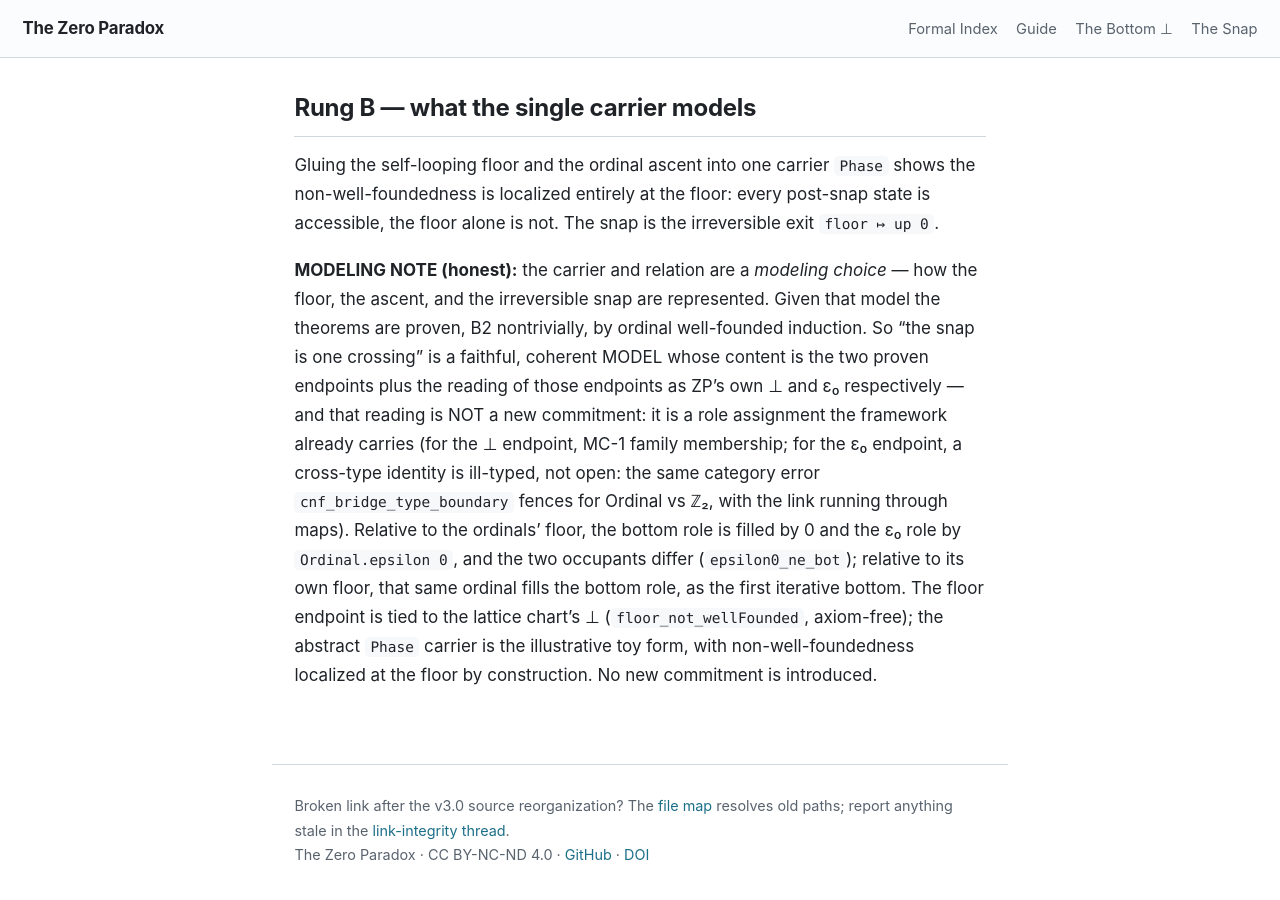
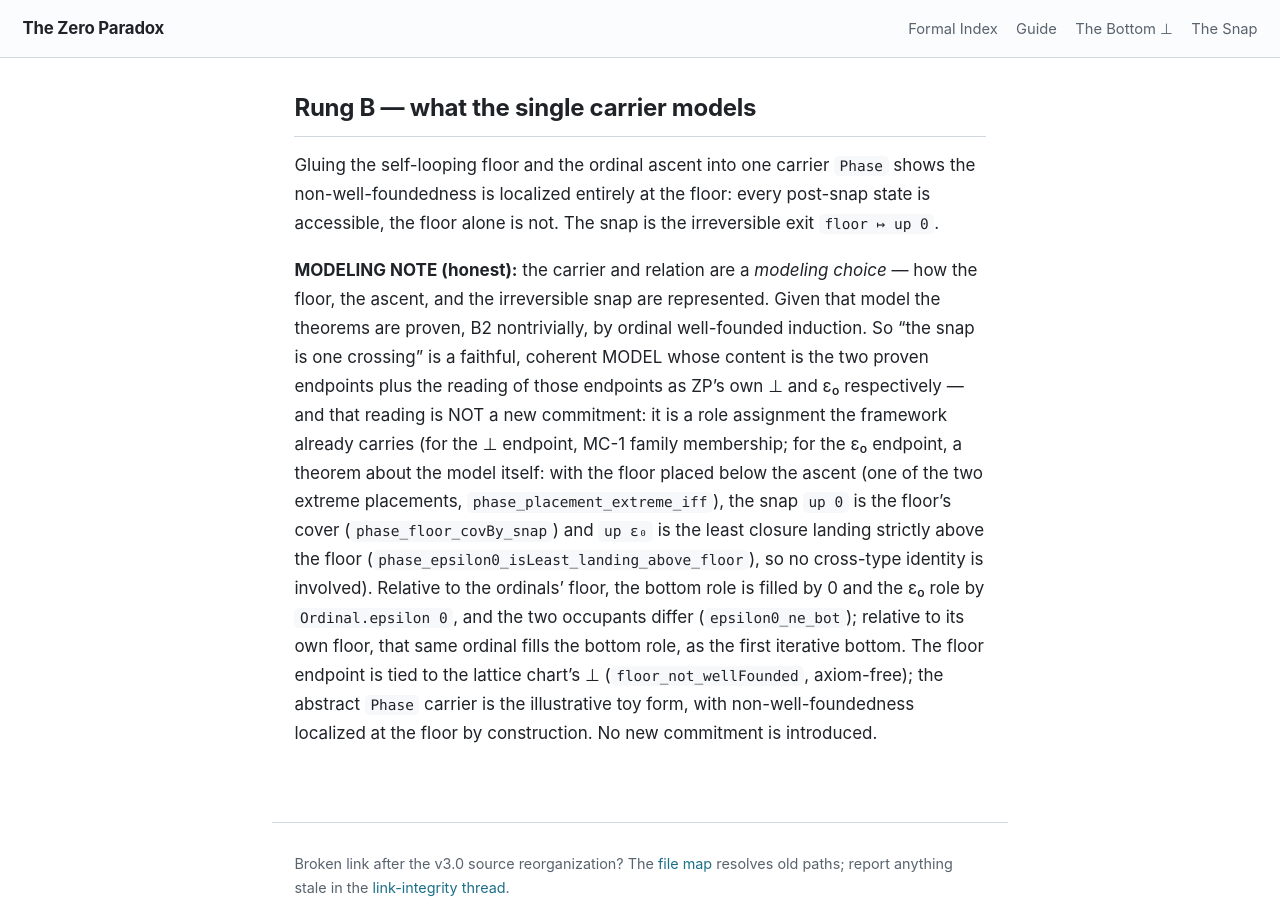
Before and after one commit to timbrigham/ZeroParadox, a Jekyll site: the page built from ZeroParadox/Multihomed/Boundary.md, in a window 1280 px wide and 900 px high, scrolled down 5468 px. Built offline with Jekyll 4.4.1, drawn with Linux system fonts in a browser that asks for light colours; our own code applies the rules of GitHub Pages for plain Markdown files.

Commit message:
Boundary sites: the ε₀ endpoint points at BoundaryOrder theorems (Tim-approved clause)
The ε₀ half of the role-assignment parenthetical said only that a cross-type
identity is ill-typed, a negative. It now names the theorems about the model
itself (phase_placement_extreme_iff, phase_floor_covBy_snap,
phase_epsilon0_isLeast_landing_above_floor), applied verbatim per Tim's
approval (2026-10-03) at five sites:

- CLAIMS.md, Rung C row
- LEAN_CUSTOM_REGISTRY.md, Phase entry
- ZeroParadox/Multihomed/Boundary.lean, [ZP-CUSTOM] comment above Phase
- ZeroParadox/Multihomed/Boundary.md, closing note
- scripts/build_zpj_keystone_addendum.py, Section III Honest scope box

ZP-J Keystone Addendum v1.20 -> v1.21: script edited, PDF rebuilt,
register.md and README.md versions bumped. The register formal: token was
hand-set per R-REGISTER on Tim's ruling, because check_hashes --sync-hash
refuses render changes.

Co-Authored-By: Claude Opus 5.5 (1M context) <noreply@anthropic.com>
Claude-Session: https://claude.ai/code/session_01M7PxaZmdYwacRczCRPuVWC

```diff
--- a/ZeroParadox/Multihomed/Boundary.md
+++ b/ZeroParadox/Multihomed/Boundary.md
@@ -169,9 +169,11 @@ ascent, and the irreversible snap are represented. Given that model the theorems
 nontrivially, by ordinal well-founded induction. So "the snap is one crossing" is a faithful, coherent
 MODEL whose content is the two proven endpoints plus the reading of those endpoints as ZP's own ⊥ and ε₀
 respectively — and that reading is NOT a new commitment: it is a role assignment the framework already
-carries (for the ⊥ endpoint, MC-1 family membership; for the ε₀ endpoint, a cross-type identity is
-ill-typed, not open: the same category error `cnf_bridge_type_boundary` fences for Ordinal vs ℤ₂, with
-the link running through maps). Relative to the ordinals' floor, the bottom role is filled by 0 and the
+carries (for the ⊥ endpoint, MC-1 family membership; for the ε₀ endpoint, a theorem about the model
+itself: with the floor placed below the ascent (one of the two extreme placements,
+`phase_placement_extreme_iff`), the snap `up 0` is the floor's cover (`phase_floor_covBy_snap`) and
+`up ε₀` is the least closure landing strictly above the floor
+(`phase_epsilon0_isLeast_landing_above_floor`), so no cross-type identity is involved). Relative to the ordinals' floor, the bottom role is filled by 0 and the
 ε₀ role by `Ordinal.epsilon 0`, and the two occupants differ (`epsilon0_ne_bot`); relative to its own
 floor, that same ordinal fills the bottom role, as the first iterative bottom. The floor endpoint is
 tied to the lattice chart's ⊥ (`floor_not_wellFounded`, axiom-free); the
```
Also changed, not shown: CLAIMS.md (+1 -1 lines), LEAN_CUSTOM_REGISTRY.md (+1 -1 lines), README.md (+1 -1 lines), register.md (+1 -1 lines), scripts/build_zpj_keystone_addendum.py (+8 -5 lines), 2 other files.
